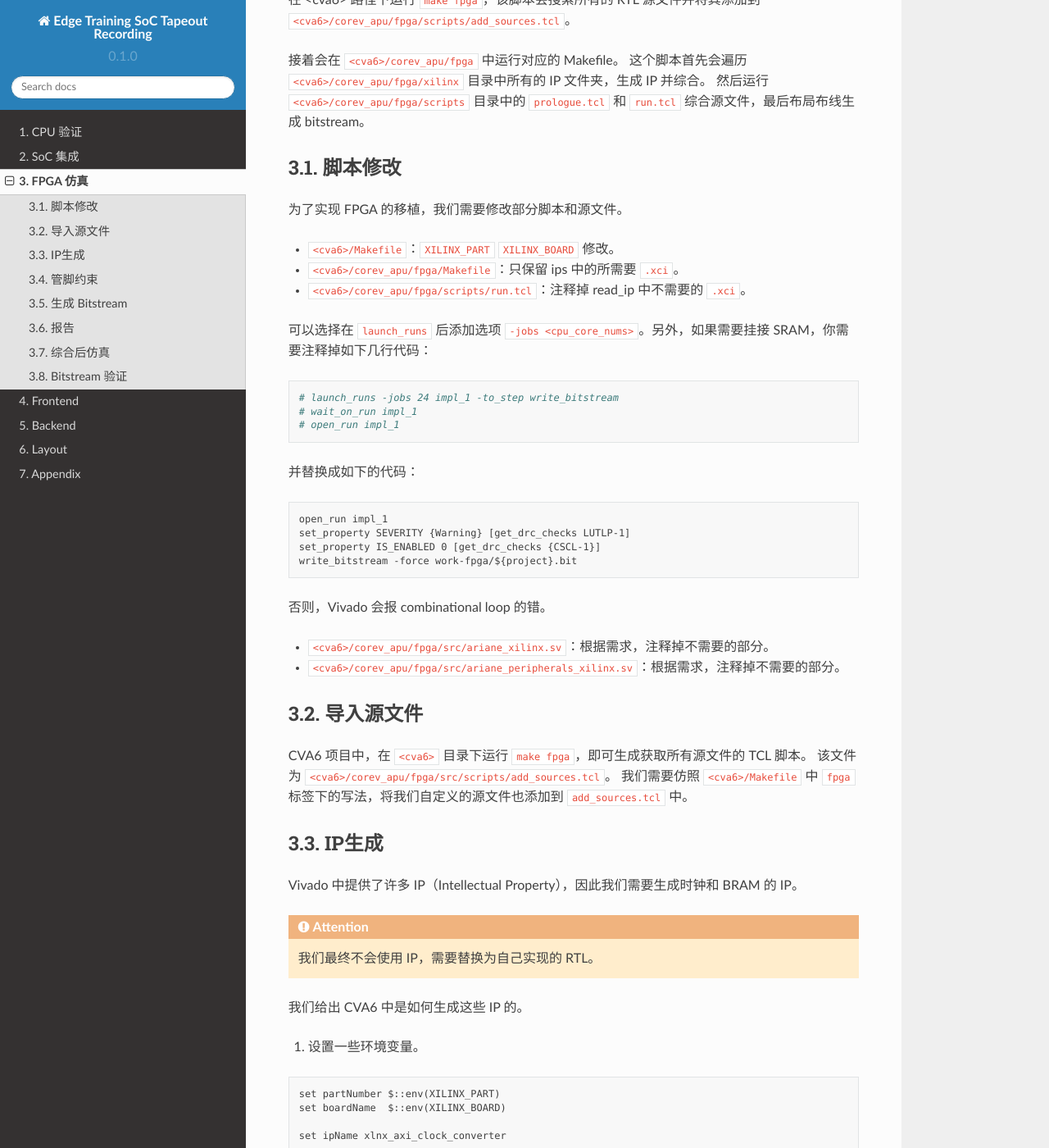
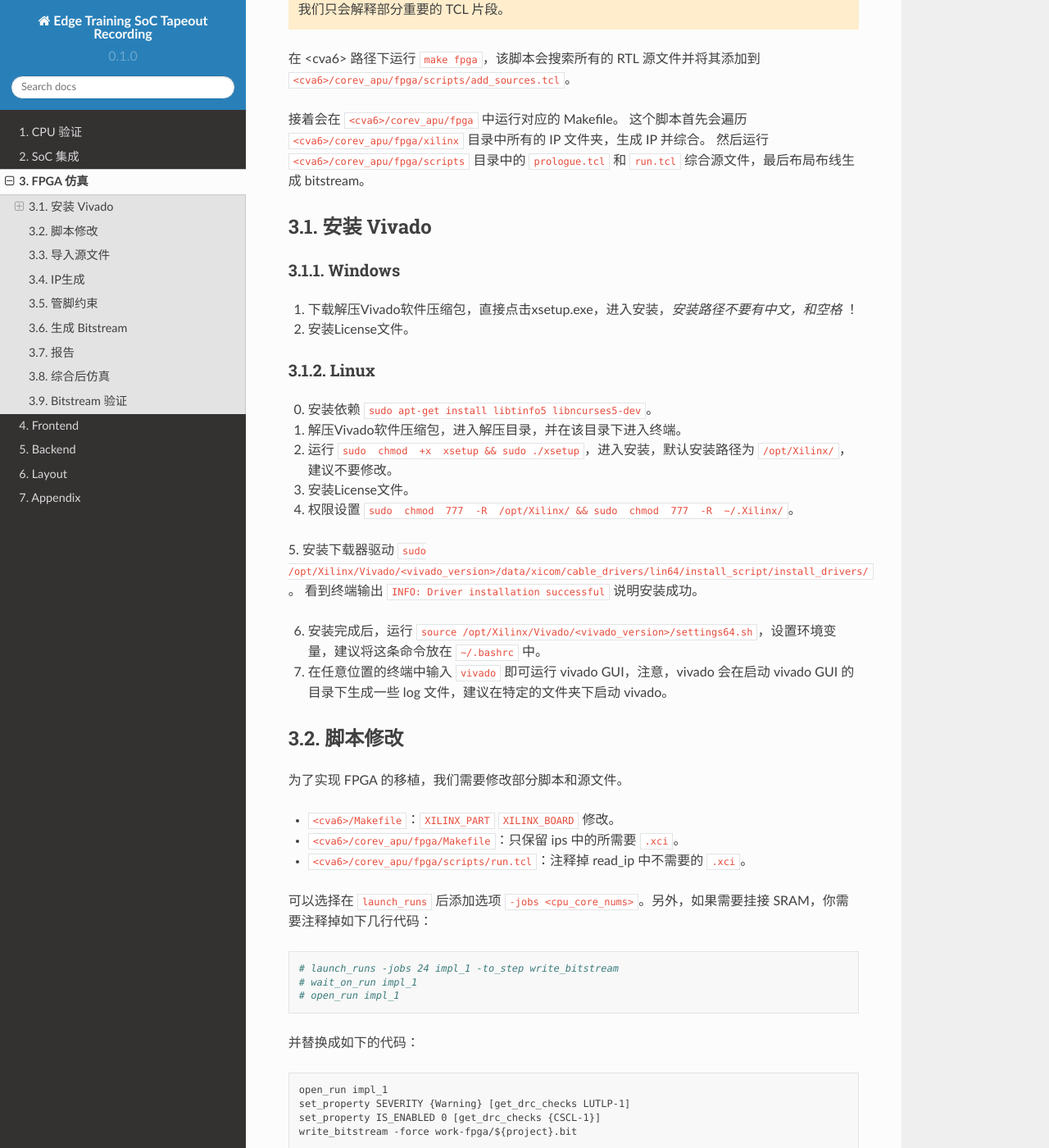
Before and after one commit to Siris-Limx/edge-training-SoC, a Sphinx documentation site: the page built from docs/source/fpga.rst, in a window 1280 px wide and 1400 px high, scrolled down 605 px. Shown: the whole window at 82% size. Built offline with Sphinx 7.4.7 and the Read the Docs theme 2.0.0, drawn with Linux system fonts in a browser that asks for light colours; some of the changed text lies outside the part shown.

Commit message:
add vivado installing

```diff
--- a/docs/source/fpga.rst
+++ b/docs/source/fpga.rst
@@ -15,6 +15,37 @@ FPGA 仿真
 接着会在 ``<cva6>/corev_apu/fpga`` 中运行对应的 Makefile。
 这个脚本首先会遍历 ``<cva6>/corev_apu/fpga/xilinx`` 目录中所有的 IP 文件夹，生成 IP 并综合。
 然后运行 ``<cva6>/corev_apu/fpga/scripts`` 目录中的 ``prologue.tcl`` 和 ``run.tcl`` 综合源文件，最后布局布线生成 bitstream。
+
+安装 Vivado
+^^^^^^^^^^^^
+
+Windows
+#############
+
+1. 下载解压Vivado软件压缩包，直接点击xsetup.exe，进入安装，`安装路径不要有中文，和空格` ！
+
+2. 安装License文件。
+
+Linux
+#############
+
+0. 安装依赖 ``sudo apt-get install libtinfo5 libncurses5-dev``。
+
+1. 解压Vivado软件压缩包，进入解压目录，并在该目录下进入终端。
+
+2. 运行 ``sudo  chmod  +x  xsetup && sudo ./xsetup``，进入安装，默认安装路径为 ``/opt/Xilinx/``，建议不要修改。
+
+3. 安装License文件。
+
+4. 权限设置 ``sudo  chmod  777  -R  /opt/Xilinx/ && sudo  chmod  777  -R  ~/.Xilinx/``。
+
+5. 安装下载器驱动 ``sudo /opt/Xilinx/Vivado/<vivado_version>/data/xicom/cable_drivers/lin64/install_script/install_drivers/`` 。
+看到终端输出 ``INFO: Driver installation successful`` 说明安装成功。
+
+6. 安装完成后，运行 ``source /opt/Xilinx/Vivado/<vivado_version>/settings64.sh``，设置环境变量，建议将这条命令放在 ``~/.bashrc`` 中。
+
+7. 在任意位置的终端中输入 ``vivado`` 即可运行 vivado GUI，注意，vivado 会在启动 vivado GUI 的目录下生成一些 log 文件，建议在特定的文件夹下启动 vivado。
+
 
 脚本修改
 ^^^^^^^^^^^^^^^^^^^
```
